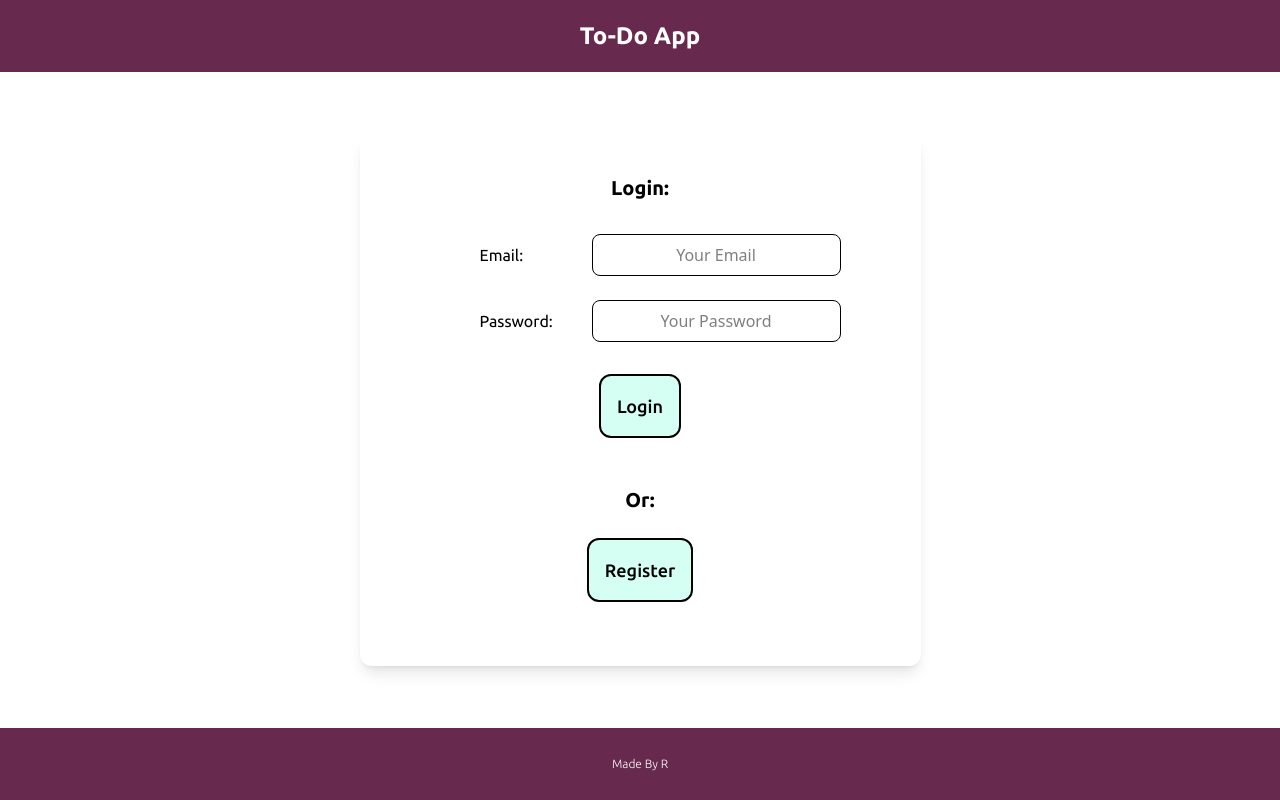
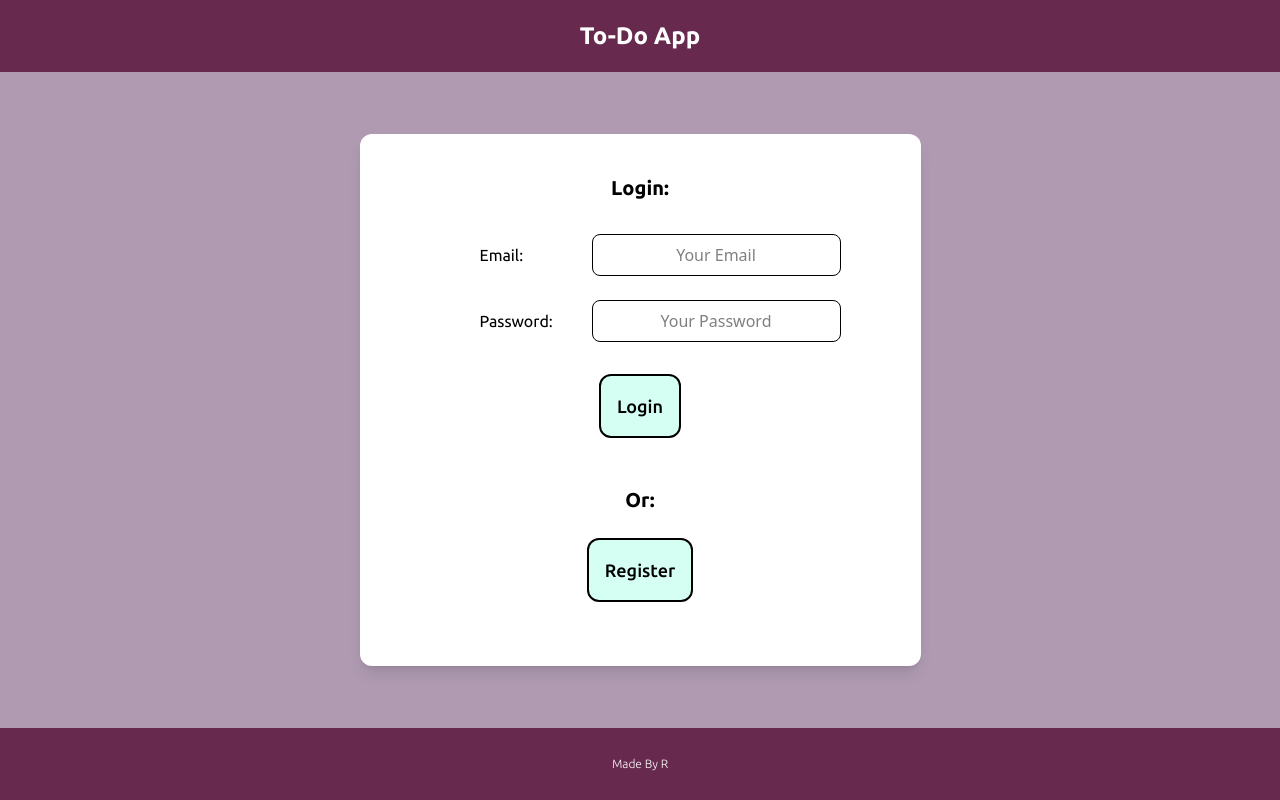
Before and after one commit to RafaRdrgz/react-todo-app, a React (Vite) app: page / in a window 1280 px wide. Built offline with nearby package versions, Linux system fonts and the light colour scheme.

Commit message:
app.jsx styles fixed

```diff
--- a/src/App.jsx
+++ b/src/App.jsx
@@ -37,7 +37,7 @@ const App = () => {
 
         {headerComponent}
 
-      <div className='container flex flex-1 py-8 min-h-screen min-w-screen'>
+      <div className='main container flex flex-1 py-8 min-h-screen min-w-screen'>
         <main className="flex-1 flex flex-col justify-center items-center py-6 md:py-8 lg:py-10 xl:py-12 px-4 md:px-8 lg:px-12 xl:px-16">
           {mainContent}
         </main>
```
